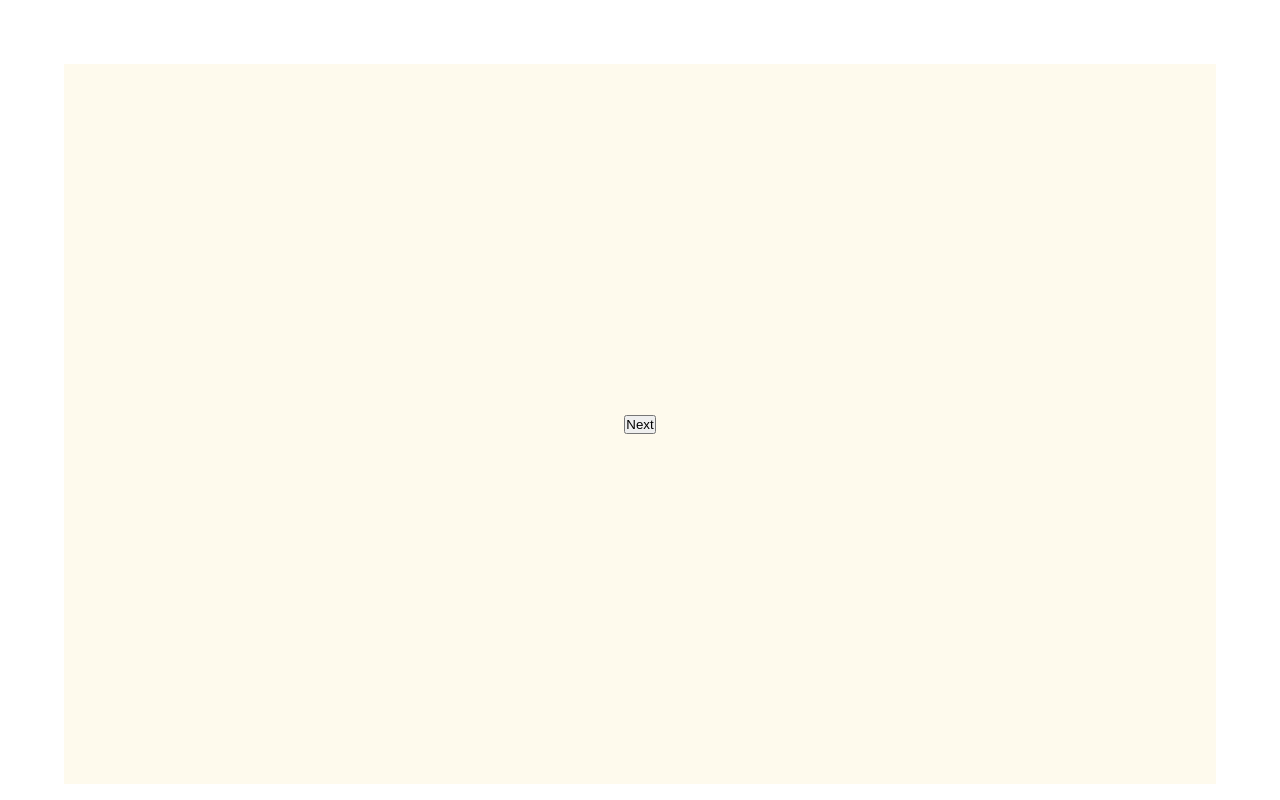
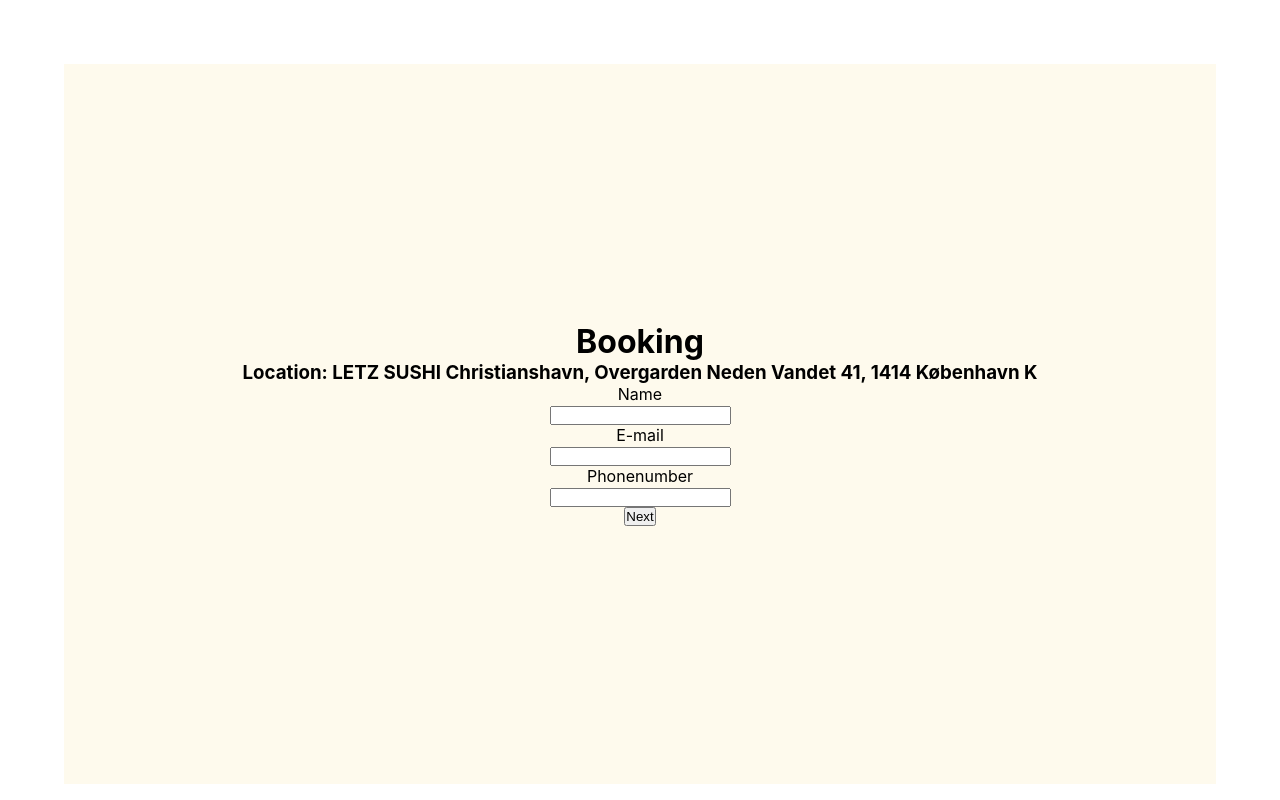
Before and after one commit to Player514/3IPWebsite, a React (Create React App) app in the folder green_kayak_website/: page / in a window 1280 px wide. Built offline with nearby package versions, Linux system fonts and the light colour scheme.

Commit message:
Created TextField component and added it to booking

```diff
--- /dev/null
+++ b/green_kayak_website/src/components/TextField.js
@@ -0,0 +1,16 @@
+import React from 'react'
+import '../styles/textbox.css'
+
+function TextField(props) {
+    return(
+        <div className="text-field">
+            <input
+                type="text"
+                value={props.value}
+                onChange={props.onChange}
+            />
+        </div>
+    )
+}
+
+export default TextField
--- a/green_kayak_website/src/pages/booking-page.js
+++ b/green_kayak_website/src/pages/booking-page.js
@@ -1,5 +1,6 @@
 import React from 'react'
 import { useNavigate } from 'react-router';
+import TextField from '../components/TextField';
 import '../styles/booking-page.css'
 
 
@@ -9,6 +10,14 @@
     return (
       <div className="booking-page">
         <div className="booking-page-content">
+        <h1>Booking</h1>
+        <h3>Location: LETZ SUSHI Christianshavn, Overgarden Neden Vandet 41, 1414 København K </h3>
+        <p>Name</p>
+        <TextField />
+        <p>E-mail</p>
+        <TextField />
+        <p>Phonenumber</p>
+        <TextField />
         <button onClick={() => navigate('/before-arrival')}>Next</button>
         </div>
       </div>
```
